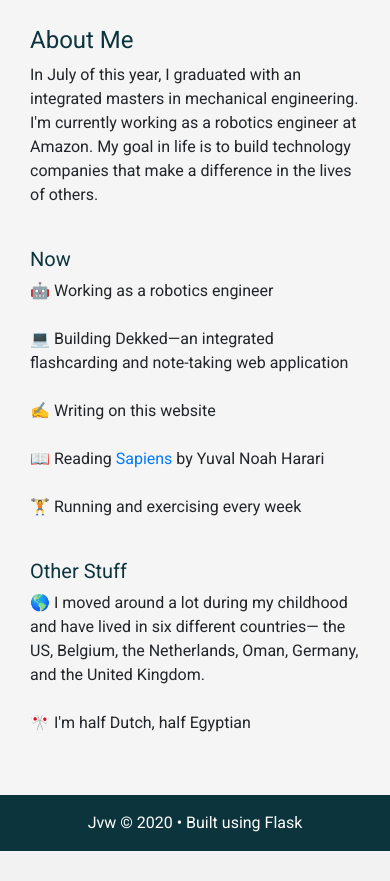
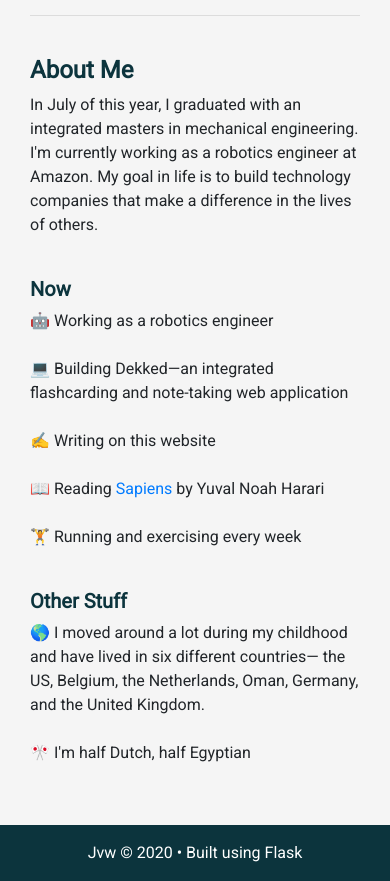
Before and after one commit to Jonathanvwersch/personal_blog, a Flask app: page / in a window 390 px wide. Shown: the part 653-1534 px from the top of the page. Before the commit the page ends 1504 px from the top, so only its background shows below. Run offline with Flask 2, Linux system fonts and the light colour scheme.

Commit message:
Improved mobile responsiveness

```diff
--- a/static/main.css
+++ b/static/main.css
@@ -36,10 +36,31 @@
 
 /* Home.html */
 img.home-image{
-    width:210px;
+    width:250px;
 }
 
+@media only screen and (max-width:1200px) {
+    img.home-image{
+        display:block;
+        margin-left:auto;
+        margin-right:auto;
+
+    }
+}
+
+
+
 /* General */
+
+.col-xs-0,
+.col-sm-0,
+.col-md-0,
+.col-lg-0 {
+  flex: 0 0 0;
+  max-width: 0;
+  padding-right: 0;
+  padding-left: 0;
+}
 
 ul {
     list-style: none;
@@ -48,6 +69,7 @@
 
 h1, h2, h3, h4, h5, h6 {
     color: #0C343D;
+    font-weight: bold;
 
 }
 
--- a/templates/home.html
+++ b/templates/home.html
@@ -4,8 +4,9 @@
   <div class="row">
 
     <! --Welcome Banner -->
-      <div class="col-xs-1 col-sm-2"></div>
-      <div class="col-xs-11 col-sm-5">
+      <div class="col-xs-1 col-sm-1 col-lg-2"></div>
+      <div class="col-xs-10 col-sm-11 col-lg-5">
+      <div class="col-xs-1"></div>
         <h1>Hi, I'm Jonathan 👋</h1>
         <br>
         <p>
@@ -18,21 +19,21 @@
         </p>
       </div>
       <div class="col-xs-1"></div>
-      <div class="col-xs-10 col-sm-4">
+      <div class="col-xs-1 col-sm-11 col-lg-3">
         <img src="../static/welcome-image.svg" class=" home-image" alt="" />
       </div>
-      <div class="col-xs-1 col-sm-1"></div>
+      <div class="col-xs-1 col-sm-1 col-lg-2"></div>
 
       <! --Divider -->
-      <div class="col-xs-1 col-sm-2"></div>
-      <div class="col-xs-10 col-sm-8">
+      <div class="col-xs-1 col-sm-1 col-lg-2"></div>
+      <div class="col-xs-10 col-sm-10 col-lg-8">
         <hr class="solid">
       </div>
-      <div class="col-xs-1 col-sm-2"></div>
+      <div class="col-xs-1 col-sm-1 col-lg-2"></div>
 
       <! --About Me -->
-      <div class="col-xs-1 col-sm-2"></div>
-      <div class="col-xs-10 col-sm-8">
+      <div class="col-xs-1 col-sm-1 col-lg-2"></div>
+      <div class="col-xs-10 col-sm-10 col-lg-8">
         <br>
         <h2>About Me</h2>
         <p>
@@ -64,6 +65,6 @@
           <li></li>
         </ul>
       </div>
-      <div class="col-xs-1 col-sm-2"></div>
+      <div class="col-xs-1 col-sm-1 col-lg-2"></div>
   </div>
   {% endblock content %}
```
